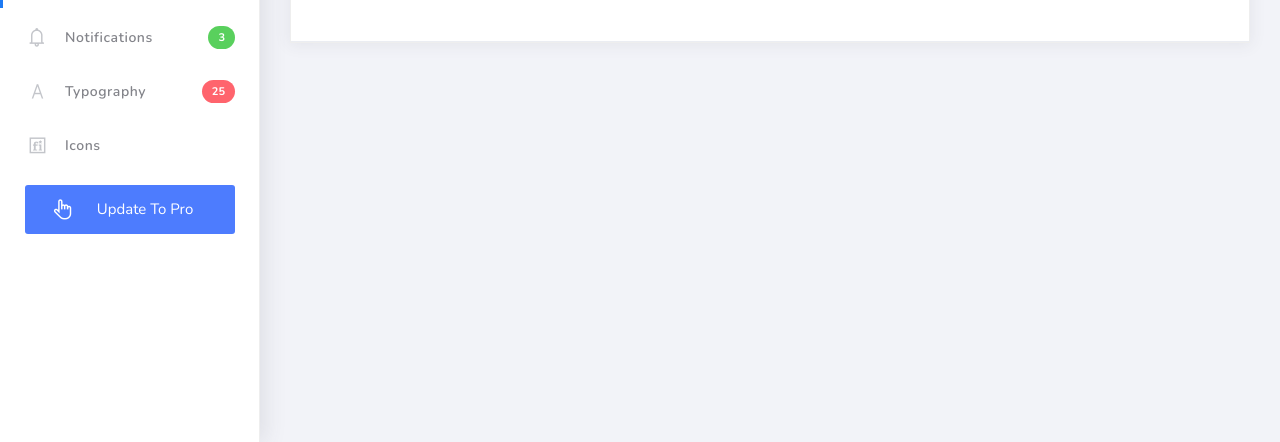
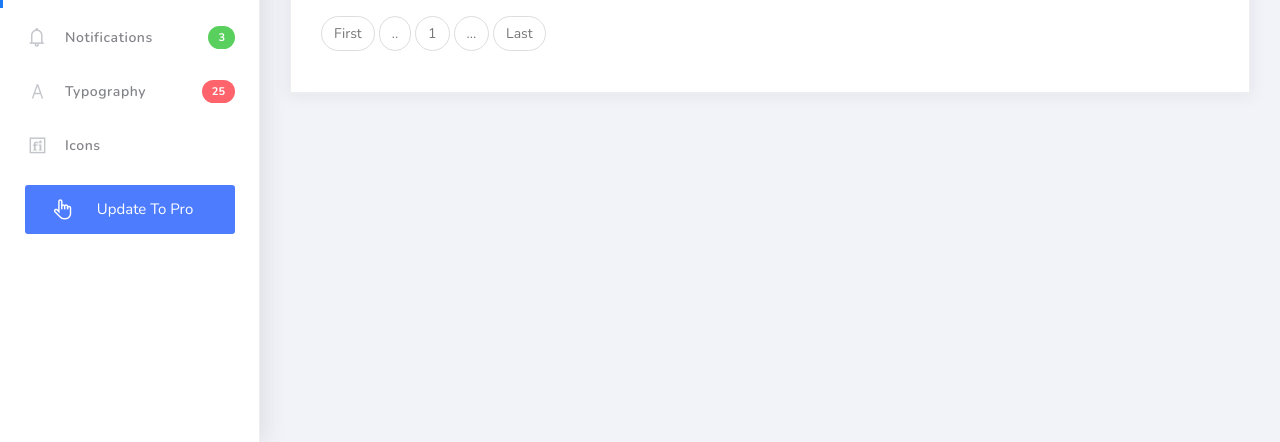
Before and after one commit to tomomm/mysite, a Django app: page /tables/ in a window 1280 px wide. Shown: the part 358-800 px from the top of the page. Run offline with Django 3.2, Linux system fonts and the light colour scheme; tables that the repository leaves empty hold one stand-in row (values such as "Sample post"); some libraries are stand-ins or nearby versions.

Commit message:
add pagination table

```diff
--- a/mysite/view.py
+++ b/mysite/view.py
@@ -1,6 +1,7 @@
 from django.http import HttpResponse
 from django.shortcuts import render,get_object_or_404
 from django.template import Template
+from django.core.paginator import Paginator
 from polls.models import Choice,Question
 from django.apps import apps
 
@@ -19,7 +20,9 @@ def index(request):
 def tables(request):
     question_list = Question.objects.all()
     question_attr = get_model_field('polls','Question')
-    print(question_attr)
-    print(question_list)
-    context = {'question_list':question_list,'question_attr':question_attr}
+    paginator = Paginator(question_list,2)
+
+    page = request.GET.get('page')
+    questions = paginator.get_page(page)
+    context = {'questions':questions,'question_attr':question_attr}
     return render(request,'tables.html',context)
--- a/polls/views.py
+++ b/polls/views.py
@@ -11,6 +11,7 @@ from .models import Question,Choice
 
 class IndexView(generic.ListView):
     template_name = 'polls/index.html' # default template: <app_name>/<mode_name>_list.html
+    model = Question
     context_object_name = 'latest_question_list'
 
     def get_queryset(self):
--- a/templates/tables.html
+++ b/templates/tables.html
@@ -17,24 +17,55 @@
                             <thead>
                             <tr>
                                 {% for k,v in question_attr.items %}
-                                    <th scope="col"> {{v}}</th>
+                                    <th scope="col"> {{ v }}</th>
                                 {% endfor %}
-
 
                             </tr>
                             </thead>
                             <tbody>
 
-                            {% for question in question_list %}
+                            {% for question in questions %}
                                 <tr>
                                     <th>{{ question.id }}</th>
                                     <th>{{ question.question_text }}</th>
                                     <th>{{ question.pub_date }}</th>
                                 </tr>
                             {% endfor %}
-
                             </tbody>
                         </table>
+                        <nav aria-label="Page navigation example">
+                            <ul class="pagination">
+                                <li class="page-item">
+                                    <a class="page-link" href="?page=1" aria-label="First">
+                                        <span aria-hidden="true">First</span>
+                                    </a>
+                                </li>
+                                {% if questions.has_previous %}
+                                    <li class="page-item"><a href="?page={{ questions.previous_page_number }}"
+                                                             class="page-link">&laquo;</a></li>
+                                {% endif %}
+                                <li class="page-item"><a class="page-link" href="#">..</a></li>
+                                <li class="page-item"><a class="page-link"
+                                                         href="?page={{ questions.number }}">{{ questions.number }}</a>
+                                </li>
+                                <li class="page-item"><a class="page-link" href="#">...</a></li>
+                                {% if questions.has_next %}
+                                    <li class="page-item">
+                                        <a class="page-link" href="?page={{ questions.next_page_number }}"
+                                           aria-label="Next">
+                                            <span aria-hidden="true">&raquo;</span>
+                                        </a>
+                                    </li>
+                                {% endif %}
+                                <li class="page-item">
+                                    <a class="page-link" href="?page={{ questions.paginator.num_pages }}"
+                                       aria-label="First">
+                                        <span aria-hidden="true">Last</span>
+                                    </a>
+                                </li>
+
+                            </ul>
+                        </nav>
                     </div>
                 </div>
             </div>
```
